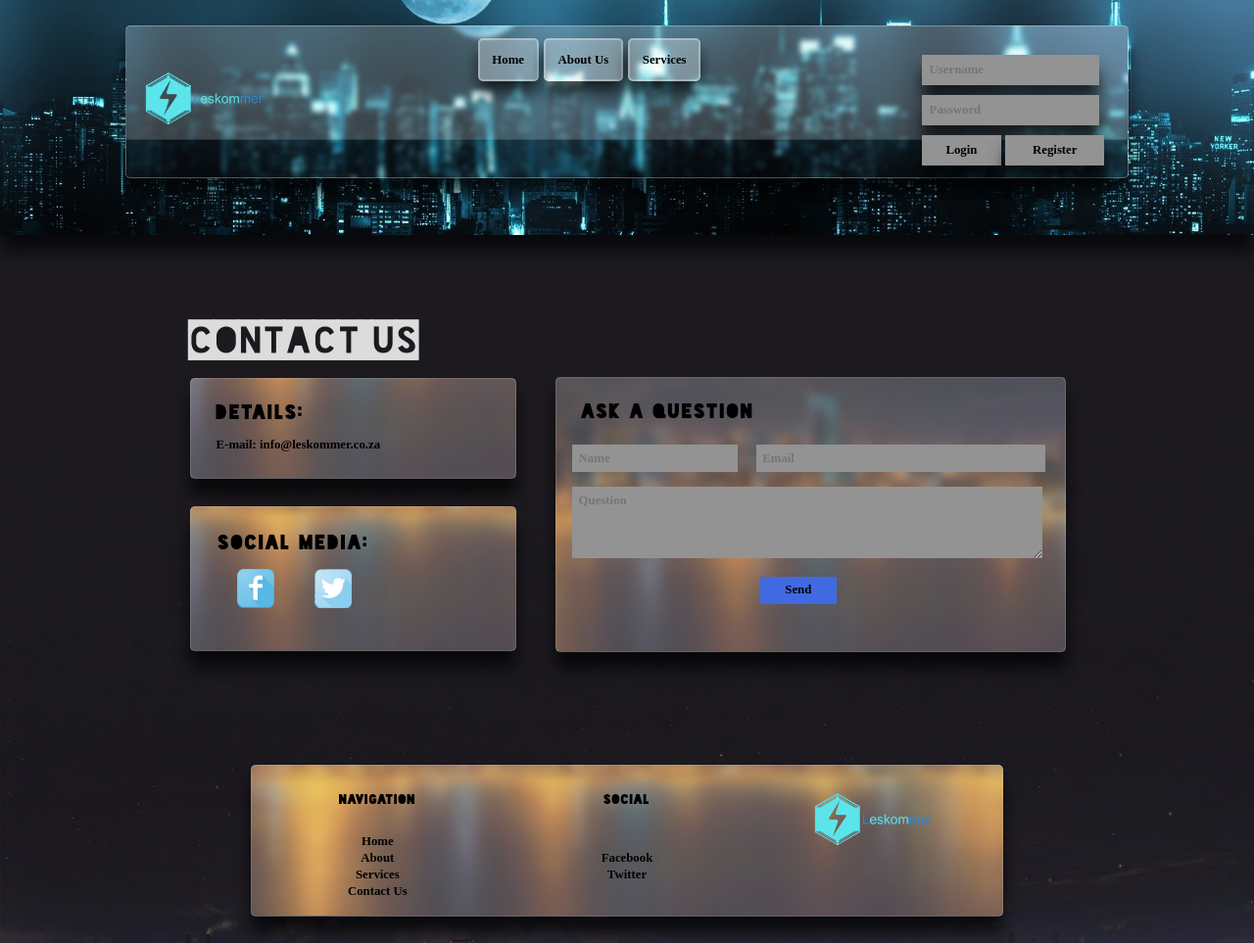
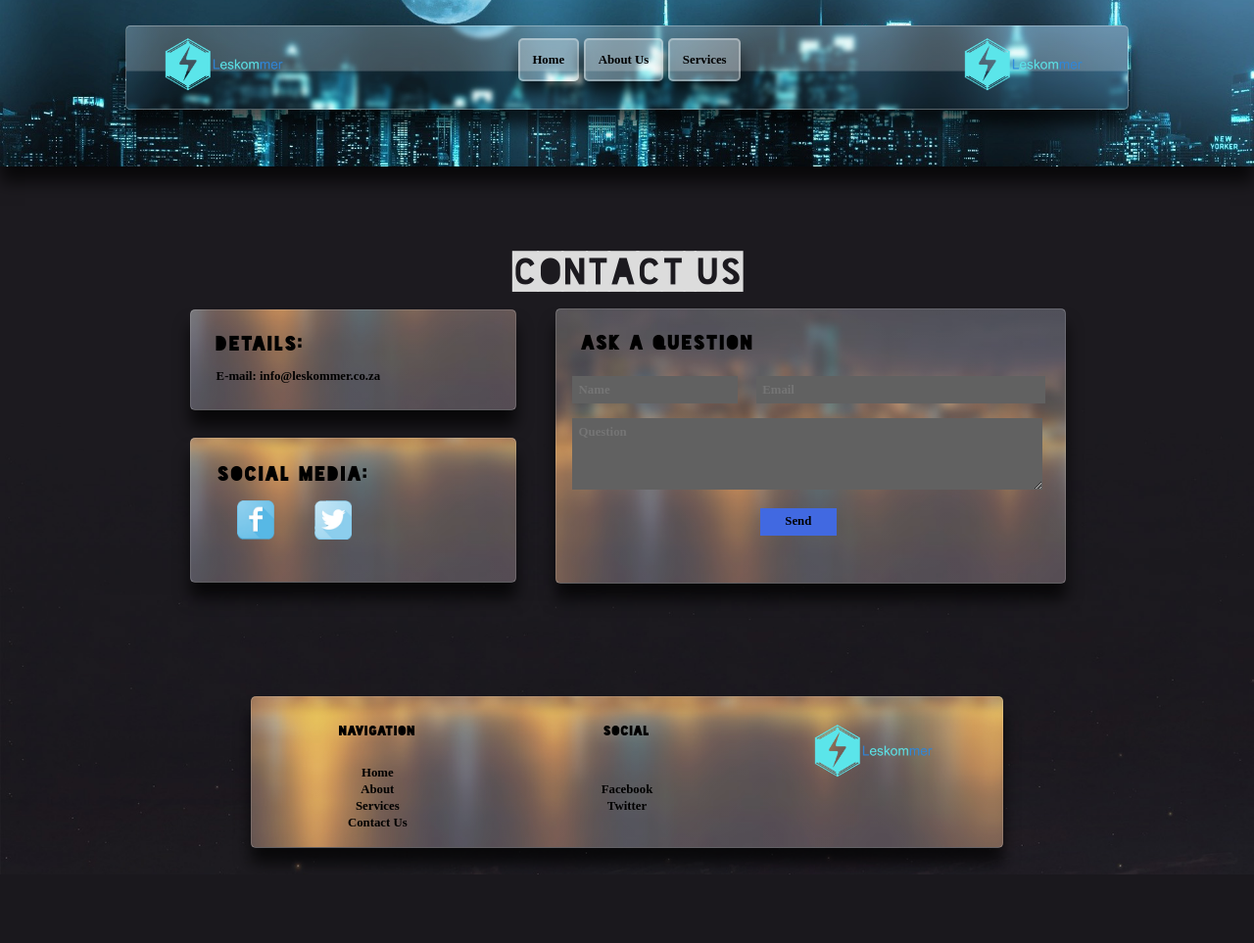
Before and after one commit to u11205131/Leskommer, a PHP site: page /ContactUs/contactUs.php in a window 1280 px wide. Shown: the whole page at 98% size. After the commit the page ends 893 px from the top, so only its background shows below. Run offline with PHP 8.4, Linux system fonts and the light colour scheme.

Commit message:
Revert "Changes by Roelof"
This reverts commit 3a33b5f27f600ec8f6cc3d2c89243809668d1a43.

```diff
--- a/CSS/style.css
+++ b/CSS/style.css
@@ -69,7 +69,6 @@ body{
 	max-width: 1920px;
 	max-height: 1080px;
 	background-color: #1c1a1f;
-    overflow-x: hidden;
 }
 
 a
--- a/Constructors/Includes.php
+++ b/Constructors/Includes.php
@@ -4,21 +4,15 @@
 
 	include "../Constructors/NavigationConstructor.php";
 	include "../Constructors/FooterConstructor.php";
-	include "../Constructors/connectDB.php";
-    connect();
 ?>
 
 <!-- Libraries -->
-<script src="../JS/jquery-1.11.2.min.js"></script>
-<script src="../JS/jquery.disablescroll.min.js"></script>
 <script src="../JS/lib.js"></script>
-<script src="../Header/Header.js"></script>
 
 <!-- JavaScript -->
 <?php if($page == "Calculator"){ ?>
 	<script src="../Calculator/JS/buttonHandler.js"></script>
  	<script src="../Calculator/JS/calculator.js"></script>
-
 <?php } ?>
 
 <!-- CSS -->
--- a/Constructors/connectDB.php
+++ /dev/null
@@ -1,15 +0,0 @@
-<?php
-	function connect(){
-		$username = "leskohhl_website";
-	    $password = "eishkommer@DB";
-	    $hostname = "leskommer.co.za";
-
-	    //connection to the database
-	    $dbhandle = mysql_connect($hostname, $username, $password)
-	        or die("Unable to connect to MySQL");
-
-	    //select a database to work with
-	    $selected = mysql_select_db("leskohhl_Leskommer",$dbhandle)
-	    	or die("Could not select leskohhl_Leskommer");
-	}
-?>
--- a/ContactUs/CSS/contactUs.css
+++ b/ContactUs/CSS/contactUs.css
@@ -13,6 +13,7 @@
 h1
 {
 	color: gainsboro;
+	text-align: center;
 }
 
 .content .contentTable
@@ -48,7 +49,6 @@ h1
 	-webkit-box-shadow: 0 2vmin 2vmin rgba(0, 0, 0, 0.7);
 	box-shadow: 0 2vmin 2vmin rgba(0, 0, 0, 0.7);
 
-	/*margin-left: 3vmax;*/
 	padding-top: 2vmax;
 	padding-bottom: 2vmax;
 	padding-left: 2vmax;
@@ -94,11 +94,8 @@ textarea
 
 input[type="text"], textarea
 {
-
-  /*background-color : #d1d1d1; */
-  background-color : #939393;
-  color: white;
-
+	background-color : #616161;
+	color: white;
 }
 
 #name
--- a/Header/Header.css
+++ b/Header/Header.css
@@ -112,50 +112,3 @@ img
 	position: relative;
 	top: -2vmin;
 }
-
-
-/**ADDED ROELOF**/
-.loginTable input{
-	margin: 1;
-}
-.loginTable .buttons button{
-	margin: 1;
-	width: 98%;
-}
-.loginTable .buttons button:hover{
-	background-color: rgb(0, 255, 255);
-}
-.login{
-	background-color : #939393;
-
-	-moz-box-shadow: 0 2vmin 2vmin rgba(0, 0, 0, 0.7);
-	-webkit-box-shadow: 0 2vmin 2vmin rgba(0, 0, 0, 0.7);
-	box-shadow: 0 2vmin 2vmin rgba(0, 0, 0, 0.7);
-
-	padding: 1vmin;
-	margin-bottom: 1vmin;
-	margin-left: 1vmin;
-}
-
-.register{
-	background-color : #939393;
-
-	-moz-box-shadow: 0 2vmin 2vmin rgba(0, 0, 0, 0.7);
-	-webkit-box-shadow: 0 2vmin 2vmin rgba(0, 0, 0, 0.7);
-	box-shadow: 0 2vmin 2vmin rgba(0, 0, 0, 0.7);
-
-	padding: 1vmin;
-}
-
-.accountBTN, .logOutBTN{
-	background-color : #939393;
-
-	-moz-box-shadow: 0 2vmin 2vmin rgba(0, 0, 0, 0.7);
-	-webkit-box-shadow: 0 2vmin 2vmin rgba(0, 0, 0, 0.7);
-	box-shadow: 0 2vmin 2vmin rgba(0, 0, 0, 0.7);
-	border: 1px solid rgba(255, 255, 255, 0.3);
-}
-
-.accountBTN:hover, .logOutBTN:hover{
-	background-color : rgb(0,255,255);
-}
--- a/Header/Header.js
+++ /dev/null
@@ -1,153 +0,0 @@
-debug("Header.js included");
-
-$(document).ready(function(){
-   $(".registerBTN").click(function(e){
-   		e.preventDefault();
-   		register();
-   });
-   $(".loginBTN").click(function(e){
-   		e.preventDefault();
-   		if(validate()){
-   			login();
-   		};
-
-   });
-})
-$(document).on("click", ".completeBTN", function(e){
-	e.preventDefault();
-	if(testRegisterData()){
-		returnFromRegisterScreen();
-	};
-});
-$(document).on("click", ".registerBackBTN", function(e){
-	e.preventDefault();
-	returnFromRegisterScreen();
-});
-
-function register(){
-	startRegisterScreen();
-}
-
-function startRegisterScreen(){
-	//email, password, munisipality
-	var cover = createElement(DIV, [CLASS, "coverDIV "]);
-	var tbl = createElement(TABLE, [CLASS, "registerWindow"], ["align", "center"]);
-	var tr = createElement(TR);
-	var tr2 = createElement(TR);
-	var tr3 = createElement(TR);
-	var tr4 = createElement(TR);
-	var tr5 = createElement(TR);
-	var tr6 = createElement(TR);
-	var tr7 = createElement(TR);
-
-	var tdName = createElement(TD, ["colspan", "2"], ["align", "center"]);
-	var tdSurname = createElement(TD, ["colspan", "2"], ["align", "center"]);
-	var tdEmail = createElement(TD, ["colspan", "2"], ["align", "center"]);
-	var tdPassword = createElement(TD, ["colspan", "2"], ["align", "center"]);
-	var tdPasswordVerify = createElement(TD, ["colspan", "2"], ["align", "center"]);
-	var tdMunisipality = createElement(TD, ["colspan", "2"], ["align", "center"]);
-	var tdBTNComplete = createElement(TD, ["align", "right"]);
-	var tdBTNBack = createElement(TD, ["align", "left"]);
-
-	$(tdBTNComplete).css("width", "50%");
-	$(tdBTNBack).css("width", "50%");
-
-	var form = createElement(FORM);
-
-	var inputName = createElement(INPUT, ["type", "text"], ["placeholder", "Name"], ["id", "name"], [CLASS, "register"]);
-	tdName.appendChild(inputName);
-
-	var inputSurname = createElement(INPUT, ["type", "text"], ["placeholder", "Surname"], ["id", "surname"], [CLASS, "register"]);
-	tdSurname.appendChild(inputSurname);
-
-	var inputEmail = createElement(INPUT, ["type", "email"], ["placeholder", "Email"], ["id", "email"], [CLASS, "register"]);
-	tdEmail.appendChild(inputEmail);
-
-	var inputPassword = createElement(INPUT, ["type", "password"], ["placeholder", "Password"], ["id", "password"], [CLASS, "register"]);
-	tdPassword.appendChild(inputPassword);
-
-	var inputPasswordVerify = createElement(INPUT, ["type", "password"], ["placeholder", "Verify Password"], ["id", "passwordVerify"], [CLASS, "register"]);
-	tdPasswordVerify.appendChild(inputPasswordVerify);
-
-	var inputMunisipality = createElement(INPUT, ["type", "text"], ["placeholder", "Munisipality"], ["id", "munisipality"], [CLASS, "register"]);
-	tdMunisipality.appendChild(inputMunisipality);
-
-	var completeBTN = createElement("button", "Complete", [CLASS, "completeBTN"]);
-	var returnBTN = createElement("button", "Back", [CLASS, "registerBackBTN"]);
-
-	tdBTNComplete.appendChild(completeBTN);
-	tdBTNBack.appendChild(returnBTN);
-
-	tr.appendChild(tdName);
-	tr2.appendChild(tdSurname);
-	tr3.appendChild(tdEmail);
-	tr4.appendChild(tdPassword);
-	tr5.appendChild(tdPasswordVerify);
-	tr6.appendChild(tdMunisipality);
-	tr7.appendChild(tdBTNComplete);
-	tr7.appendChild(tdBTNBack);
-
-	tbl.appendChild(tr);
-	tbl.appendChild(tr2);
-	tbl.appendChild(tr3);
-	tbl.appendChild(tr4);
-	tbl.appendChild(tr5);
-	tbl.appendChild(tr6);
-	tbl.appendChild(tr7);
-
-	form.appendChild(tbl);
-	cover.appendChild(form);
-
-	document.getElementsByTagName("body")[0].appendChild(cover);
-
-	$(".registerWindow").css("top", $( window ).height()*0.25);
-	$(".registerWindow").css("left", $( window ).width()*0.25);
-
-	window.scrollTo(0,0);
-	$(window).disablescroll();
-	$(".registerWindow").hide(0);
-	$(".registerWindow").fadeIn();
-}
-
-function testRegisterData(){
-	return true;
-}
-function returnFromRegisterScreen(){
-	$(".registerWindow").fadeOut(function(){
-		$(window).disablescroll("undo");
-		$(".registerWindow").remove();
-		$(".coverDIV").remove();
-	});
-}
-function validate(){
-	return true;
-}
-function login(){
-
-	var name = $("#loginUsername").val();
-	var pass = $("#loginPassword").val();
-	$.post("../Constructors/Validator.php", {type:'post', username:name, password:pass}, function(d){
-		//HANDLE LOGIN
-		debug(d);
-	});
-
-	//$(".account").children().remove();
-	//BUILD LOGIN
-	//var name = "Name";
-
-	/*var tbl = createElement(TABLE, [CLASS, "loggedInAccount"]);
-	var tr = createElement(TR);
-	var td = createElement(TD, "Welcome, " + name, [CLASS, "loggedInName"]);
-	var tr2 = createElement(TR);
-	var td2 = createElement(TD);
-	var account = createElement(BUTTON, "Account", [CLASS, "accountBTN"]);
-	var logOut = createElement(BUTTON, "Log Out", [CLASS, "logOutBTN"]);
-
-	td2.appendChild(account);
-	td2.appendChild(logOut);
-	tr2.appendChild(td2);
-	tr.appendChild(td);
-	tbl.appendChild(tr);
-	tbl.appendChild(tr2);
-	$(".account").append(tbl);*/
-}
--- a/Header/Header.php
+++ b/Header/Header.php
@@ -19,10 +19,9 @@
 					?>
 				</td>
 				<!--<td class="extra" align="center">-->
-				<td class="account" align="center">
+				<td class="logo" align="center">
 					<!-- EXTRA LINKS, SOCIAL MEDIA OR ACCOUNTS -->
-					<?php include "../Header/login.php" ?>
-					<!--<a href="http://leskommer.co.za"><img src="../Images/Logo2TransparentSmallTest3.png" alt="LESKOMMER_LOGO" width="50px"/></a>-->
+					<a href="http://leskommer.co.za"><img src="../Images/Logo2TransparentSmallTest3.png" alt="LESKOMMER_LOGO" width="50px"/></a>
 				</td>
 			</tr>
 		</table>
--- a/Header/login.php
+++ /dev/null
@@ -1,15 +0,0 @@
-<form>
-	<table class="loginTable">
-		<tr>
-			<td colspan="2"><input class="login" id="loginUsername" type="text" placeholder="Username"/></td>
-
-		</tr>
-		<tr>
-			<td colspan="2"><input class="login" id="loginPassword" type="password" placeholder="Password"/></td>
-		</tr>
-		<tr class="buttons">
-			<td><button class="login loginBTN">Login</button></td>
-			<td><button class="login registerBTN">Register</button></td>
-		</tr>
-	</table>
-</form>
--- a/JS/lib.js
+++ b/JS/lib.js
@@ -24,21 +24,44 @@ function out(m){
 }
 
 /*DOCUMENT CONSTRUCTORS*/
-//CONSTANTS
-var BR = "br";
-var DIV = "div";
-var FORM = "form";
-var INPUT = "input";
-var LABEL = "label";
-var TABLE = "table";
-var TR = "tr";
-var TD = "td";
-var CLASS = "class";
-var A = "a";
-var HREF = "href";
-var BUTTON = "button";
+//Creates an element of any type and hyrarchy
+/*function create(){
+	info("Arguments adding");
+	var hyrarchy = [];
 
-//Creates an element of any type with innerHTML
+	for(var i = arguments.length-1; i >= 0; i--){
+		if(arguments[i][0] == "Text"){
+			var txt = createText(arguments[i][1]);
+			hyrarchy.push(txt);
+		}
+		if(arguments[i][0] == "Elem"){
+			var el = createElement(arguments[i][1]);
+			if(arguments[i].length > 2){
+				for(var k = 2; k < arguments[i].length; k+=2){
+					el.setAttribute(arguments[i][k], arguments[i][k+1]);
+				}
+			}
+			hyrarchy.push(el);
+		}
+	}
+	out(hyrarchy);
+	for(var i = 0; i < hyrarchy.length-1; i++){
+		hyrarchy[i+1].appendChild(hyrarchy[i]);
+	}
+
+	info("Arguments added");
+
+	return hyrarchy[hyrarchy.length-1]
+}
+
+function createElement(el){
+	return document.createElement(el);
+}
+
+function createText(text){
+	return document.createTextNode(text);
+}*/
+
 function createElement(el){
 	var element;
 	if(el == "Text")
@@ -47,10 +70,7 @@ function createElement(el){
 		element = document.createElement(el);
 		if(arguments.length > 1){
 			for(var i = 1; i < arguments.length; i++){
-				if(typeof arguments[i] === 'string'){
-					element.innerHTML += arguments[i];
-				}else
-					element.setAttribute(arguments[i][0], arguments[i][1]);
+				element.setAttribute(arguments[i][0], arguments[i][1]);
 			}
 		}
 	}
```
Also changed, not shown: other parts of CSS/style.css (+0 -64 lines), About/CSS/aboutUs.css (+19 -4 lines), About/PHP/Content.php (+4 -4 lines), Calculator/CSS/calculator.css (+27 -6 lines), Calculator/PHP/connectDB.php (deleted, +0 -14 lines), Constructors/Validator.php (deleted, +0 -21 lines), JS/jquery.disablescroll.min.js (deleted, +0 -7 lines).
